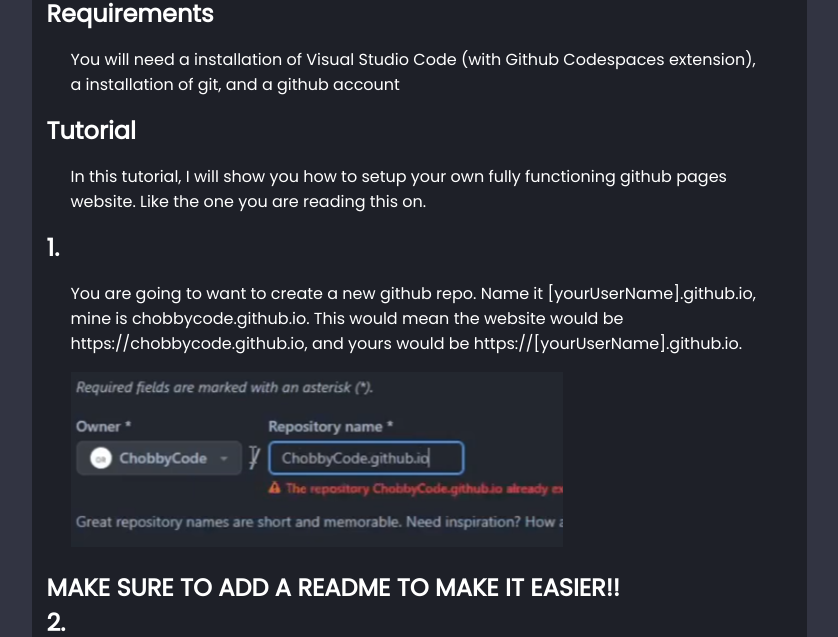
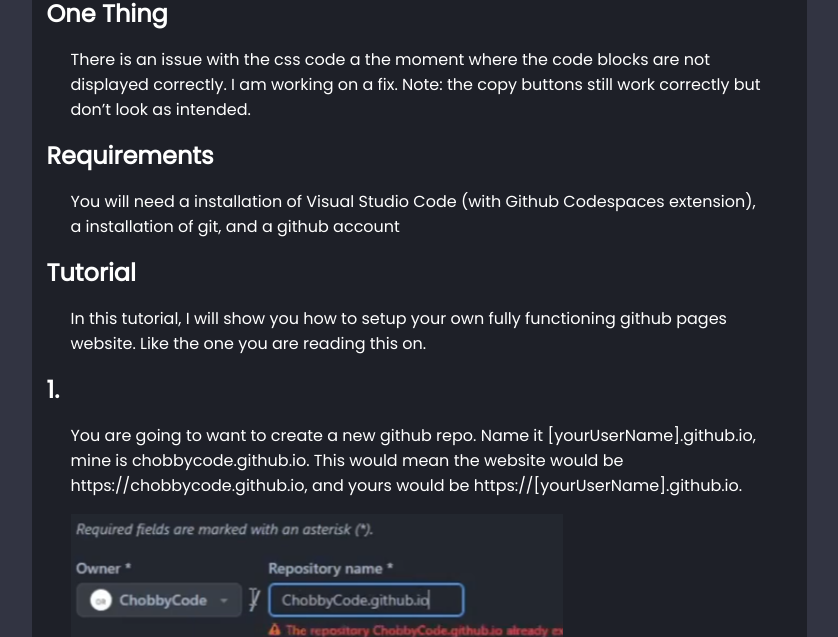
Before and after one commit to ChobbyCode/ChobbyCode.github.io, a Jekyll site: the page built from _posts/2023-08-22-setupGithubPages.md, in a window 1280 px wide and 900 px high, scrolled down 340 px, cut to the strip 263-900 px from the top of the window. Shown: the whole strip, without its empty margins (221-1059 px from the left). Built offline with Jekyll 4.4.1, drawn with Linux system fonts in a browser that asks for light colours.

Commit message:
Update 2023-08-22-setupGithubPages.md

```diff
--- a/_posts/2023-08-22-setupGithubPages.md
+++ b/_posts/2023-08-22-setupGithubPages.md
@@ -14,6 +15,10 @@
 > ## Follow this tutorial in Video:
 
 {% include youtube.html id="JD7UyrWiXJg" %}
+
+> ## One Thing
+
+There is an issue with the css code a the moment where the code blocks are not displayed correctly. I am working on a fix. Note: the copy buttons still work correctly but don't look as intended.
 
 > ## Requirements
 
```
Also changed, not shown: other parts of _posts/2023-08-22-setupGithubPages.md (+2 -1 lines).
